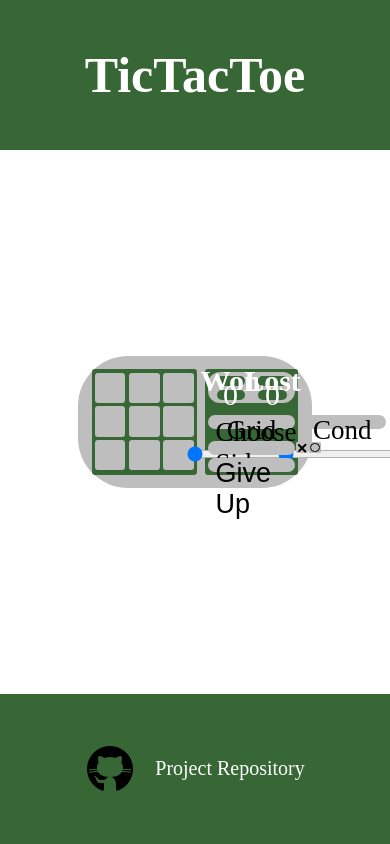
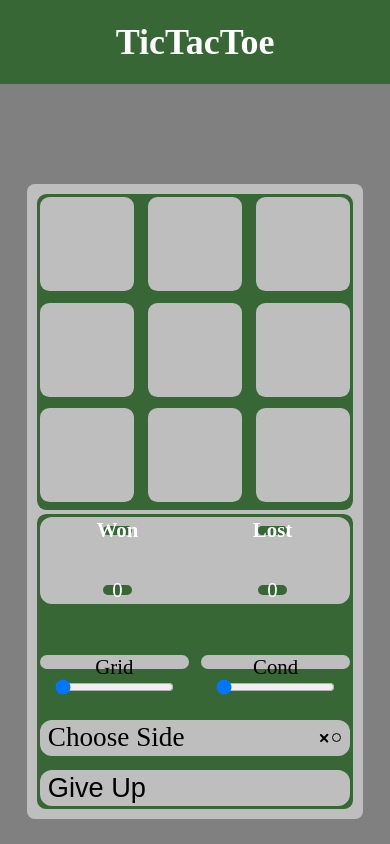
Before and after one commit to Nicolas1st/TicTacToe, a plain HTML site: page index.html in a window 390 px wide. Shown: the top 844 px of the page. Drawn offline with Linux system fonts and the light colour scheme.

Commit message:
First version of responsive design

```diff
--- a/index.html
+++ b/index.html
@@ -1,7 +1,10 @@
 <!DOCTYPE html>
-<html>
+<html lang="en">
 
 <head>
+    <meta charset="UTF-8">
+    <meta http-equiv="X-UA-Compatible" content="IE=edge">
+    <meta name="viewport" content="width=device-width, initial-scale=1.0">
     <title> TicTacToe Game </title>
     <link rel="stylesheet" href="style.css">
 </head>
@@ -12,10 +15,11 @@
         <h1 class="heading"> TicTacToe </h1>
     </header>
 
+    <div class="main">
+
         <main class="main-content">
 
-        <div class="field">
-        </div>
+            <div class="field"> </div>
 
             <div class="side-panel">
 
@@ -78,13 +82,15 @@
                 </div>
 
             </div>
+
         </main>
 
+    </div>
+
     <footer class="footer">
-        <div class="footer__link-container">
+        <div class="link-container">
             <img src="./img/github_icon.png">
-            <a href="https://github.com/Nicolas1st/TicTacToe/" class="footer__link" alt="github icon" width="30px"
-                height="30px"> Project Repository </a>
+            <a href="https://github.com/Nicolas1st/TicTacToe/" class="footer__link" alt="github icon" width="30px" height="30px"> Project Repository </a>
         </div>
     </footer>
 
--- a/main.js
+++ b/main.js
@@ -23,9 +23,6 @@ const appState = {
 };
 
 
-// const fieldTiles = document.querySelectorAll(".field__tile");
-
-
 function restoreInitialAppState(appState) {
 
     appState.moveCount = 0;
@@ -49,7 +46,7 @@ function changeFieldSize(appState, field, size) {
 
     function createTile(gridSize, fieldSideLength, fieldGapLength, fieldPaddingLength, tileID) {
 
-        const tileSideLength = (fieldSideLength - fieldGapLength * (gridSize - 1) - 2 * fieldPaddingLength) / gridSize;
+        const tileSideLength = (fieldSideLength - fieldGapLength * (gridSize - 1)) / (gridSize + 0.15);
 
         const tile = document.createElement('div');
         tile.classList.add('field__tile');
@@ -68,7 +65,7 @@ function changeFieldSize(appState, field, size) {
     const padding = fieldSideLength * 0.0482 / size; // this constant makes for good proportions on the field
 
     field.style.gap = gap + '%';
-    field.style.padding = padding + '%';
+    // field.style.padding = padding + '%';
 
     while (field.hasChildNodes()) {
         field.removeChild(field.lastChild);
@@ -369,3 +366,15 @@ const victoryConditionLenghtSlider = document.querySelector(".victory-condition-
 victoryConditionLenghtSlider.addEventListener("input", (e) => {
    appState.victoryLengthCondition = Number(e.target.value);
 });
+
+
+function setFieldHeight() {
+    const field = document.querySelector(".field");
+    const fieldWidth = window.getComputedStyle(field);
+    console.log(fieldWidth)
+    field.style.height = fieldWidth.width;
+}
+
+
+window.addEventListener('resize', setFieldHeight);
+setFieldHeight();
--- a/style.css
+++ b/style.css
@@ -1,14 +1,11 @@
 :root {
-  --heading-height: 150px;
-  --footer-height: 150px;
+  --heading-height: 10vh;
+  --footer-height: 10vh;
   --main-theme-color: #366735;
   --second-theme-color: rgba(190, 190, 190);
   --highlight-color: rgba(140, 140, 140);
-}
-
-
-body {
-    background-color: var(--blue);
+  --window-side-padding: 20vw;
+  /* --window-side-padding: 0vw; */
 }
 
 
@@ -23,8 +20,8 @@ body {
 	display: flex;
 	flex-direction: column;
 	justify-content: space-between;
-	height: 100vh;
-	gap: 60px;
+	/* height: 100vh; */
+	/* gap: 60px; */
 }
 
 
@@ -45,29 +42,37 @@ body {
 }
 
 
+.main {
+	padding: 100px var(--window-side-padding);
+}
+
+
 .main-content {
-	width: 60vw;
+	/* width: fit-content; */
+	margin: auto;
 	background-color: var(--second-theme-color);
-	align-self: center;
-	border-radius: 50px;
+	/* align-self: center; */
+	border-radius: 2vw;
+	padding: 2.5vw;
 	display: flex;
 	justify-content: space-between;
 	align-items: center;
-	flex-wrap: wrap;
-	padding: 3.5vw;
+	gap: 1vw;
 }
 
 
 .field {
-	background-color: var(--main-theme-color);
-	height: 27vw;
-	width: 27vw;
-	border-radius: 3%;
+	flex-basis: 0;
+	flex-grow: 1;
+	/* min-width: 260px; */
+	/* max-width: 600px; */
+	padding: 0.75vw;
 	display: flex;
 	flex-wrap: wrap;
 	justify-content: space-between;
 	gap: 0.75vw;
-	padding: 0.75vw
+	background-color: var(--main-theme-color);
+	border-radius: 3%;
 }
 
 
@@ -172,59 +177,48 @@ body {
 }
 
 
-.footer {
-	height: var(--footer-height);
-	width: 100%;
+.side-panel {
+
+	flex-basis: 0;
+	flex-grow: 1;
+	align-self: stretch;
+	padding: 0.75vw;
+	display: flex;
+	flex-wrap: wrap;
+	flex-direction: column;
+	justify-content: space-between;
+	gap: 0.75vw;
 	background-color: var(--main-theme-color);
-	font-size: 20px;
-	color: white;
-	padding: 0 15vw;
+	border-radius: 3%;
+
+}
+
+.stats {
+	height: 30%;
+	background-color: var(--second-theme-color);
+	border-radius: 12px;
 	display: flex;
-	justify-content: center;
+	justify-content: space-between;
 	align-items: center;
 }
 
 
-.side-panel {
-	width: 24vw;
-	height: 100%;
-	background-color: var(--main-theme-color);
-	border-radius: 3%;
-	padding: 0.75vw;
-	display: flex;
-	flex-direction: column;
-	justify-content: space-between;
-}
-
-.stats {
-	background-color: var(--second-theme-color);
-	height: 8vw;
-	border-radius: 12px;
+.sliders {
+	height: 20%;
 	display: flex;
 	justify-content: space-between;
 	align-items: center;
-	padding: 1vw;
-	gap: 1vw;
-}
-
-
-.sliders {
-	height: 3.625vw;
-	display: flex;
-	justify-content: space-between;
-	align-items: center;
-	gap: 0.75vw;
 }
 
 
 .slider {
 
 	height: 3.625vw;
-	width: 100%;
+	width: 48%;
 	background-color: var(--second-theme-color);
 	border-radius: 12px;
 	color: black;
-	font-size: 27px;
+	font-size: 1.3rem;
 	display: flex;
 	justify-content: space-evenly;
 	align-items: center;
@@ -234,14 +228,15 @@ body {
 
 
 .stats__victories, .stats__losses {
-	height: 6vw;
 	width: 100%;
+	height: 80%;
 	border-radius: 12px;
 	color: white;
 	display: flex;
 	justify-content: space-between;
 	align-items: center;
 	flex-direction: column;
+	gap: 20%;
 }
 
 
@@ -251,10 +246,10 @@ body {
 	border-radius: 8px;
 	text-align: center;
 	background-color: var(--main-theme-color);
-	font-size: 30px;
 	display: flex;
 	justify-content: center;
 	align-items: center;
+	font-size: 1.3rem;
 }
 
 
@@ -268,6 +263,7 @@ body {
 	display: flex;
 	justify-content: space-between;
 	flex-direction: column;
+	/* font-size: 1.5rem; */
 }
 
 
@@ -276,7 +272,6 @@ body {
 	padding: 0 2vw;
 	border-radius: 12px;
 	color: black;
-	font-size: 27px;
 	display: flex;
 	justify-content: space-between;
 	align-items: center;
@@ -285,6 +280,10 @@ body {
 }
 
 
+.side-picker__text {
+	font-size: 1.7rem;
+}
+
 
 .controls__give-up-button {
 	height: 3.625vw;
@@ -292,7 +291,7 @@ body {
 	background-color: var(--second-theme-color);
 	border-radius: 12px;
 	color: black;
-	font-size: 27px;
+	font-size: 1.7rem;
 }
 
 
@@ -312,26 +311,26 @@ body {
 }
 
 
-.footer__link-container {
+
+.link-container {
 	display: flex;
 	justify-content: center;
 	align-items: center;
 	gap: 20px;
+	min-width: 280px;
 }
 
 
-.footer__quote {
-	font-style: italic;
-	display: block;
-	margin-bottom: 3px;
-}
-
-
-.footer__quote-author {
-	text-align: right;
-	font-size: 17px;
-	font-style: italic;
-	display: block;
+.footer {
+	height: var(--footer-height);
+	width: 100%;
+	background-color: var(--main-theme-color);
+	font-size: 20px;
+	color: white;
+	padding: 0 var(--window-side-padding);
+	display: flex;
+	justify-content: center;
+	align-items: center;
 }
 
 
@@ -339,3 +338,51 @@ body {
 	text-decoration: none;
 	color: white;
 }
+
+
+@media (max-width: 900px) {
+
+	body {
+		background-color: gray;
+	}
+
+	.main-content {
+		flex-direction: column;
+		/* flex-wrap: wrap; */
+	}
+
+	.field {
+		flex-basis: unset;
+		width: 100%;
+	}
+
+	.side-panel {
+		height: 35vh;
+		width: 100%;
+		flex-basis: unset;
+		flex-grow: unset;
+		align-self: unset;
+	}
+
+	.controls {
+		height: 30%;
+	}
+
+	.side-picker, .controls__give-up-button {
+		height:  42%;
+	}
+
+	.heading {
+		font-size: 36px;
+	}
+
+	:root {
+		--window-side-padding: 7vw;
+	}
+
+}
+
+
+input {
+	width: 80%;
+}
```
Lines whose indentation alone changed are shown as unchanged.
